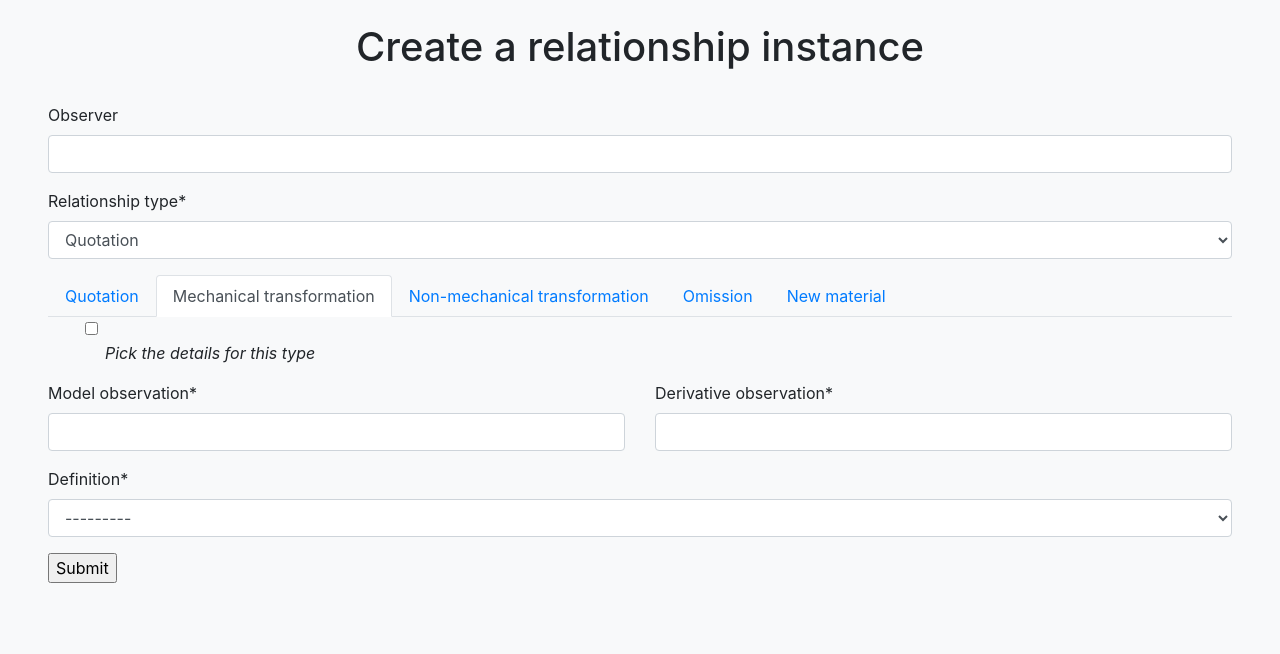
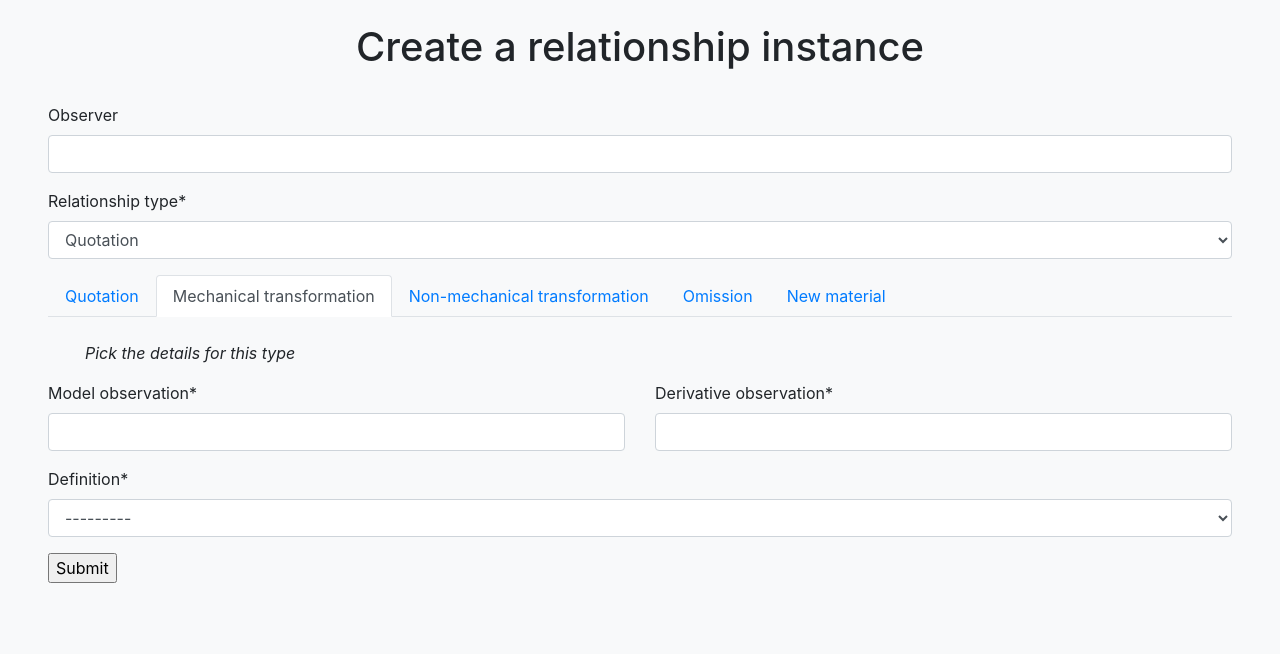
Before and after one commit to CRIM-Project/jsonfield-testing, a Django app: page /forms/relationship/ in a window 1280 px wide, after a click on "Mechanical transformation". Shown: the part 25-679 px from the top of the page. Run offline with Django 3.2, Linux system fonts and the light colour scheme; data comes from the database, SQL or seed files in the repository; some libraries are stand-ins or nearby versions.

Commit message:
quick fix

```diff
--- a/crim/templates/relationship_form.html
+++ b/crim/templates/relationship_form.html
@@ -31,18 +31,15 @@
 
                 <!-- Tab panes -->
                 <div class="tab-content">
+
                     <div class="tab-pane container active" id="{{ first_type }}">
                         <p><br><i>Pick the details for this type</i></p>
                         <div class="checkboxlist"></div>
                     </div>
 
                     <div class="tab-pane container fade" id="b">
-                        <div class="form-check">
-                            <input class="form-check-input" type="checkbox" value="" id="defaultCheck1">
-                            <p><br><i>Pick the details for this type</i></p>
-                            <div class="checkboxlists"></div>
-                            </label>
-                        </div>
+                        <p><br><i>Pick the details for this type</i></p>
+                        <div class="checkboxlists"></div>
                     </div>
 
                 </div>
```
